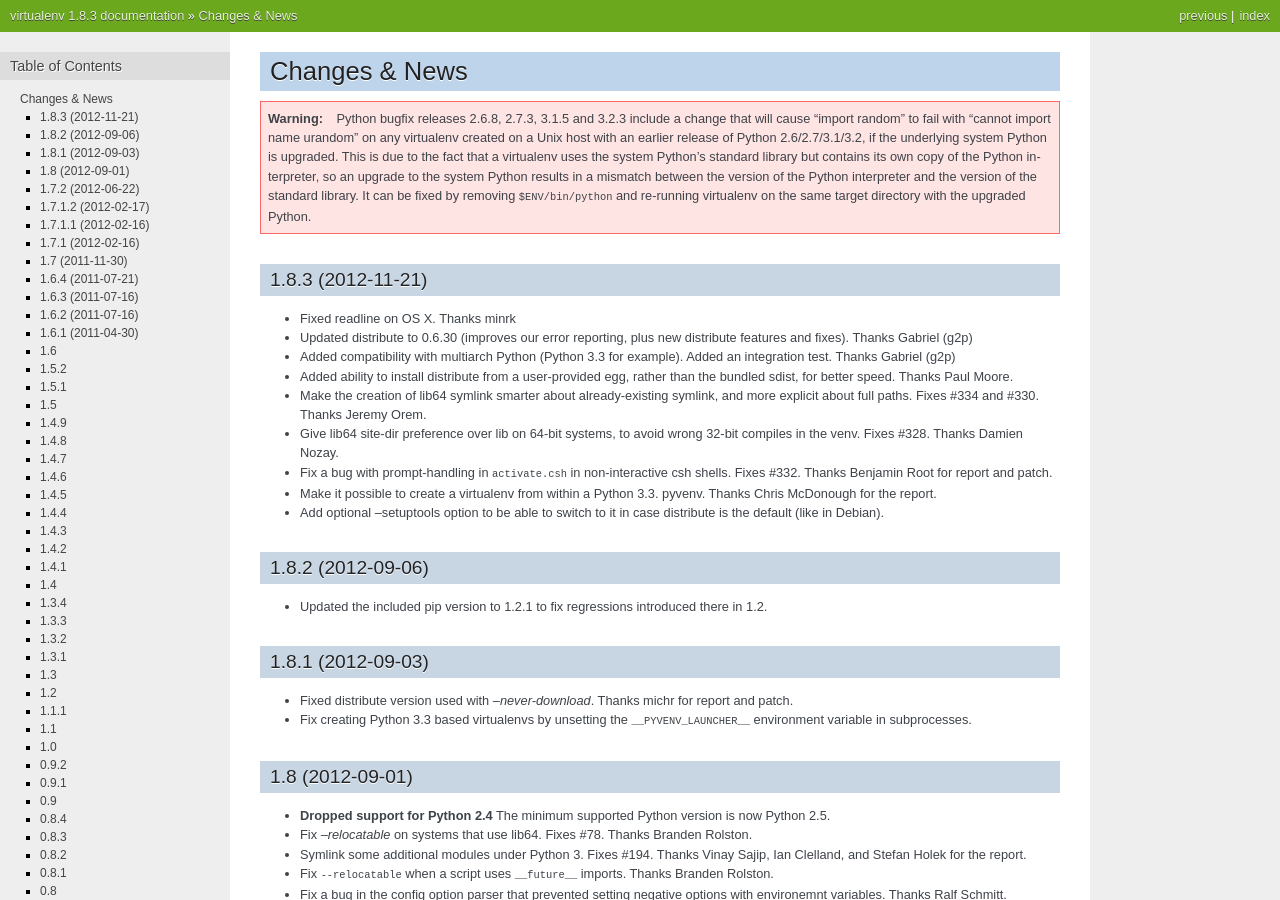
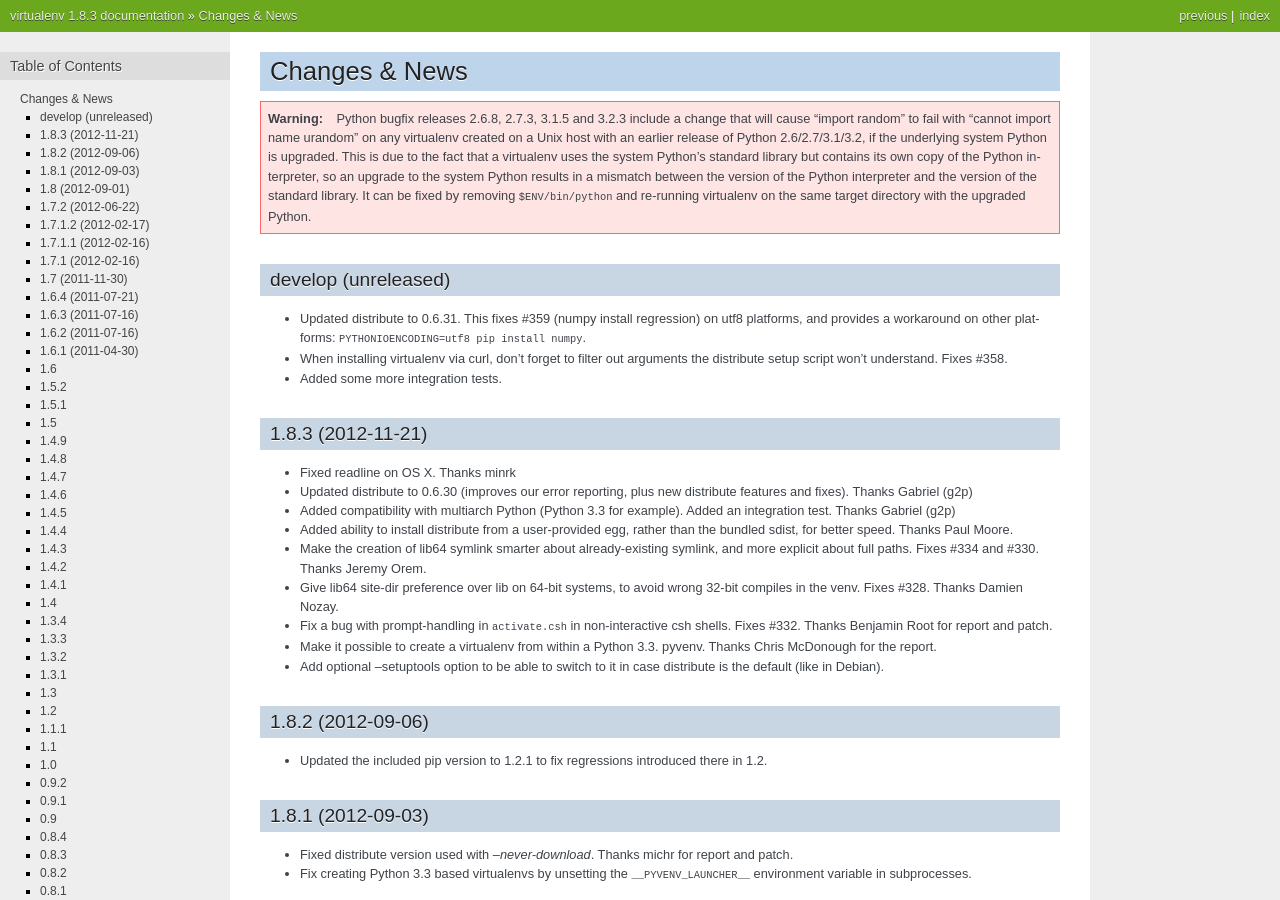
Before and after one commit to pypa/virtualenv, a Sphinx documentation site: the page built from docs/news.txt, in a window 1280 px wide and 900 px high. Built offline with Sphinx 7.4.7, drawn with Linux system fonts in a browser that asks for light colours.

Commit message:
Update changelog.

```diff
--- a/docs/news.txt
+++ b/docs/news.txt
@@ -13,6 +13,18 @@
    and the version of the standard library. It can be fixed by removing
    ``$ENV/bin/python`` and re-running virtualenv on the same target directory
    with the upgraded Python.
+
+develop (unreleased)
+~~~~~~~~~~~~~~~~~~~~
+
+* Updated distribute to 0.6.31.  This fixes #359 (numpy install regression) on
+  utf8 platforms, and provides a workaround on other platforms:
+  ``PYTHONIOENCODING=utf8 pip install numpy``.
+
+* When installing virtualenv via curl, don't forget to filter out arguments the
+  distribute setup script won't understand. Fixes #358.
+
+* Added some more integration tests.
 
 1.8.3 (2012-11-21)
 ~~~~~~~~~~~~~~~~~~
```
